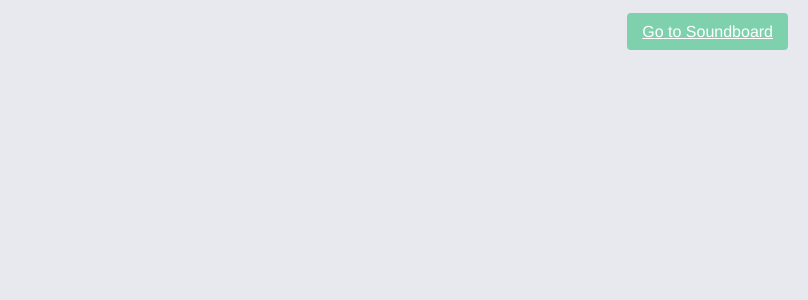
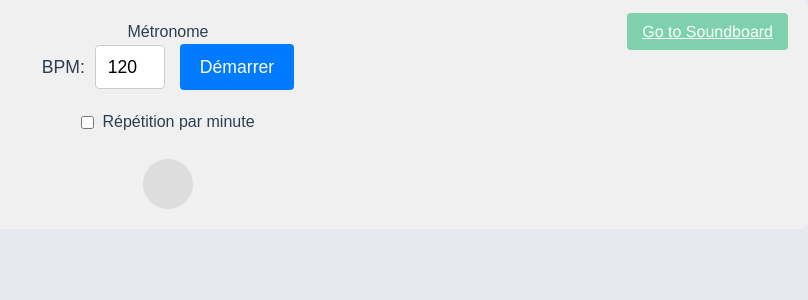
Before and after one commit to jeremio/soundboard, a Vue app: page /metronome in a window 1280 px wide. Before the commit this address had no page. Shown: the top 300 px of the page, without its empty margins (472-1280 px from the left). Built offline with nearby package versions, Linux system fonts and the light colour scheme.

Commit message:
metronome

```diff
--- /dev/null
+++ b/src/pages/MetronomePage.vue
@@ -0,0 +1,290 @@
+<template>
+  <div class="metronome-page">
+    <h1>Métronome</h1>
+    <div class="controls">
+      <label for="bpm">BPM:</label>
+      <input id="bpm" v-model.number="bpm" type="number" min="1" max="300" :disabled="isRunning">
+      <button @click="toggleMetronome">
+        {{ isRunning ? 'Arrêter' : 'Démarrer' }}
+      </button>
+    </div>
+    <div class="option-controls">
+      <label class="checkbox-container">
+        <input type="checkbox" v-model="minuteRepeat" :disabled="isRunning">
+        <span class="checkbox-text">Répétition par minute</span>
+      </label>
+    </div>
+    <div v-if="visualBeat" class="visual-beat" :class="{ 'beat-active': showVisualBeat, 'beat-first': showFirstBeat }" />
+    <p v-if="errorMessage" class="error-message">
+      {{ errorMessage }}
+    </p>
+  </div>
+</template>
+
+<script setup lang="ts">
+const bpm = ref<number>(120)
+const isRunning = ref<boolean>(false)
+const visualBeat = ref<boolean>(true) // Option pour activer/désactiver l'indicateur visuel
+const showVisualBeat = ref<boolean>(false) // Pour l'animation de l'indicateur visuel
+const showFirstBeat = ref<boolean>(false) // Pour l'animation du premier temps
+const minuteRepeat = ref<boolean>(false) // Option pour la répétition par minute
+const errorMessage = ref<string>('')
+let beatCount = 0 // Compteur de battements pour le mode répétition par minute
+
+let audioContext: AudioContext | null = null
+let timerId: number | null = null
+let nextBeatTime: number = 0
+const scheduleAheadTime: number = 0.1 // (secondes) Planifier les battements un peu en avance
+const lookahead: number = 25.0 // (ms) Fréquence à laquelle le scheduler s'exécute
+
+function scheduleBeat(beatTime: number, isFirstBeat: boolean = false) {
+  if (!audioContext)
+    return
+
+  const osc = audioContext.createOscillator()
+  const gainNode = audioContext.createGain()
+
+  osc.connect(gainNode)
+  gainNode.connect(audioContext.destination)
+
+  // Son plus aigu pour le premier battement si option activée
+  if (isFirstBeat) {
+    osc.type = 'triangle' // Type d'onde différent pour le premier temps
+    osc.frequency.setValueAtTime(880, beatTime) // Fréquence plus élevée (La5, une octave au-dessus)
+    gainNode.gain.setValueAtTime(0.6, beatTime) // Volume légèrement plus fort
+  } else {
+    osc.type = 'sine' // Type d'onde pour un son simple
+    osc.frequency.setValueAtTime(440, beatTime) // Fréquence du son (La4)
+    gainNode.gain.setValueAtTime(0.5, beatTime) // Volume
+  }
+
+  gainNode.gain.exponentialRampToValueAtTime(0.00001, beatTime + 0.05) // Fondu rapide
+
+  osc.start(beatTime)
+  osc.stop(beatTime + 0.05)
+
+  // Indication visuelle
+  if (visualBeat.value) {
+    setTimeout(() => {
+      if (isFirstBeat) {
+        showFirstBeat.value = true
+        showVisualBeat.value = false
+      } else {
+        showVisualBeat.value = true
+        showFirstBeat.value = false
+      }
+
+      setTimeout(() => {
+        showVisualBeat.value = false
+        showFirstBeat.value = false
+      }, 50) // Durée de l'indication visuelle
+    }, (beatTime - audioContext.currentTime) * 1000)
+  }
+}
+
+function scheduler() {
+  if (!audioContext)
+    return
+
+  while (nextBeatTime < audioContext.currentTime + scheduleAheadTime) {
+    let isFirstBeat = false
+
+    if (minuteRepeat.value) {
+      // Pour le mode répétition par minute, on compte les battements
+      // et on considère le premier battement de chaque minute comme spécial
+      const currentBeatTime = nextBeatTime
+      const beatTimeInMinute = currentBeatTime % 60 // Position dans la minute courante
+
+      // Si on est proche du début d'une minute (moins de 0.1 seconde) ou c'est le premier battement
+      if (beatTimeInMinute < 0.1 || beatCount === 0) {
+        isFirstBeat = true
+        beatCount = 1
+      } else {
+        beatCount++
+      }
+    }
+
+    scheduleBeat(nextBeatTime, isFirstBeat)
+    const secondsPerBeat = 60.0 / bpm.value
+    nextBeatTime += secondsPerBeat
+  }
+
+  if (isRunning.value) {
+    timerId = window.setTimeout(scheduler, lookahead)
+  }
+}
+
+function start() {
+  if (isRunning.value)
+    return
+  if (bpm.value < 1 || bpm.value > 300) {
+    errorMessage.value = 'Veuillez entrer une valeur de BPM entre 1 et 300.'
+    return
+  }
+  errorMessage.value = ''
+
+  if (!audioContext) {
+    audioContext = new AudioContext()
+  }
+  // Reprendre le contexte audio s'il était suspendu (interaction utilisateur requise)
+  if (audioContext.state === 'suspended') {
+    audioContext.resume()
+  }
+
+  beatCount = 0 // Réinitialiser le compteur de battements
+  nextBeatTime = audioContext.currentTime + 0.1 // Démarrer le premier battement légèrement dans le futur
+  isRunning.value = true
+  scheduler()
+}
+
+function stop() {
+  if (!isRunning.value)
+    return
+  isRunning.value = false
+  if (timerId !== null) {
+    clearTimeout(timerId)
+    timerId = null
+  }
+  // Il n'est pas nécessaire d'arrêter l'audioContext lui-même,
+  // mais on s'assure que plus aucun son n'est planifié.
+}
+
+function toggleMetronome() {
+  if (isRunning.value) {
+    stop()
+  }
+  else {
+    start()
+  }
+}
+
+// S'assurer que le tempo est dans les limites
+watch(bpm, (newValue) => {
+  if (newValue < 1) {
+    bpm.value = 1
+  }
+  else if (newValue > 300) {
+    bpm.value = 300
+  }
+  if (isRunning.value) {
+    // Si le métronome tourne, on peut ajuster le tempo en direct
+    // Pour une transition plus douce, on pourrait redémarrer avec le nouveau tempo
+    // ou ajuster le nextBeatTime plus finement.
+    // Pour l'instant, on recalcule simplement nextBeatTime pour le prochain cycle du scheduler.
+    if (audioContext) {
+      const secondsPerBeat = 60.0 / bpm.value
+      // Si on change le bpm pendant que ça tourne, on veut que le prochain battement
+      // soit relatif au temps actuel, pas basé sur l'ancien `nextBeatTime` qui pourrait être loin.
+      nextBeatTime = audioContext.currentTime + secondsPerBeat
+    }
+  }
+})
+onUnmounted(() => {
+  stop()
+  if (audioContext) {
+    audioContext.close() // Fermer le contexte audio pour libérer les ressources
+    audioContext = null
+  }
+})
+</script>
+
+<style scoped>
+.metronome-page {
+  display: flex;
+  flex-direction: column;
+  align-items: center;
+  font-family: sans-serif;
+  padding: 20px;
+  background-color: #f0f0f0;
+  min-height: 200px;
+  border-radius: 8px;
+}
+
+.controls {
+  display: flex;
+  align-items: center;
+  margin-bottom: 20px;
+}
+
+.controls label {
+  margin-right: 10px;
+  font-size: 1.1em;
+}
+
+.controls input[type="number"] {
+  width: 70px;
+  padding: 8px;
+  margin-right: 15px;
+  border: 1px solid #ccc;
+  border-radius: 4px;
+  font-size: 1.1em;
+  text-align: center;
+}
+
+.controls input[type="number"]:disabled {
+  background-color: #e9e9e9;
+  color: #999;
+}
+
+.controls button {
+  padding: 10px 20px;
+  font-size: 1.1em;
+  color: white;
+  background-color: #007bff;
+  border: none;
+  border-radius: 4px;
+  cursor: pointer;
+  transition: background-color 0.3s ease;
+}
+
+.controls button:hover {
+  background-color: #0056b3;
+}
+
+.controls button:active {
+  background-color: #004085;
+}
+
+.option-controls {
+  margin-bottom: 15px;
+  display: flex;
+  align-items: center;
+}
+
+.checkbox-container {
+  display: flex;
+  align-items: center;
+  cursor: pointer;
+}
+
+.checkbox-container input[type="checkbox"] {
+  margin-right: 8px;
+  cursor: pointer;
+}
+
+.checkbox-text {
+  font-size: 1em;
+}
+
+.visual-beat {
+  width: 50px;
+  height: 50px;
+  background-color: #ddd;
+  border-radius: 50%;
+  transition: background-color 0.05s ease-in-out;
+  margin-top: 10px;
+}
+
+.visual-beat.beat-active {
+  background-color: #007bff;
+}
+
+.visual-beat.beat-first {
+  background-color: #ff5722; /* Couleur différente pour le premier temps */
+}
+
+.error-message {
+  color: red;
+  margin-top: 10px;
+}
+</style>
--- a/src/router/index.ts
+++ b/src/router/index.ts
@@ -13,6 +13,11 @@ const routes = [
     name: 'pomodoro',
     component: () => import ('~/pages/PomodoroPage.vue'),
   },
+  {
+    path: '/metronome',
+    name: 'Metronome',
+    component: () => import ('~/pages/MetronomePage.vue'),
+  },
 ]
 
 const router = createRouter({
```
